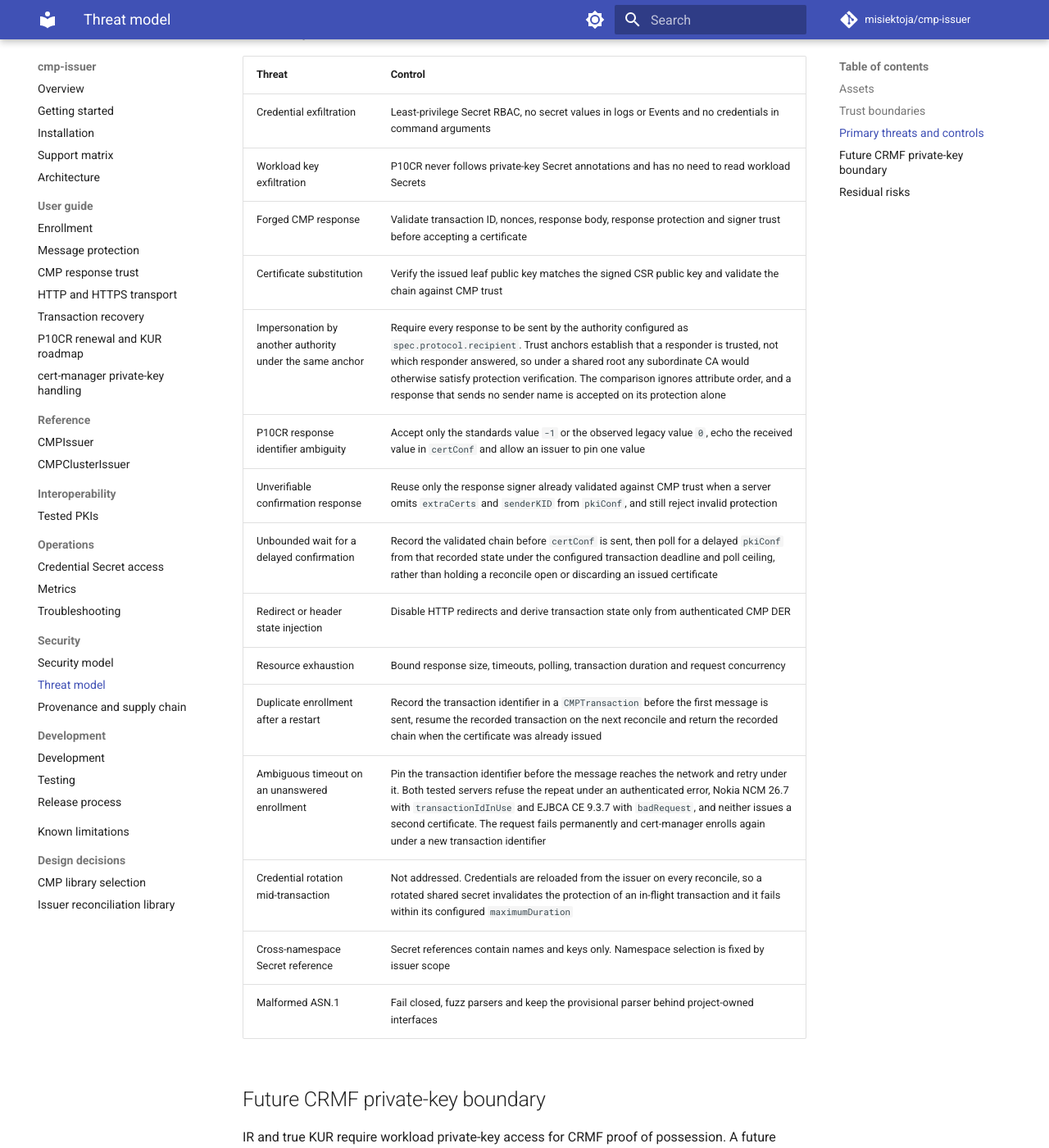
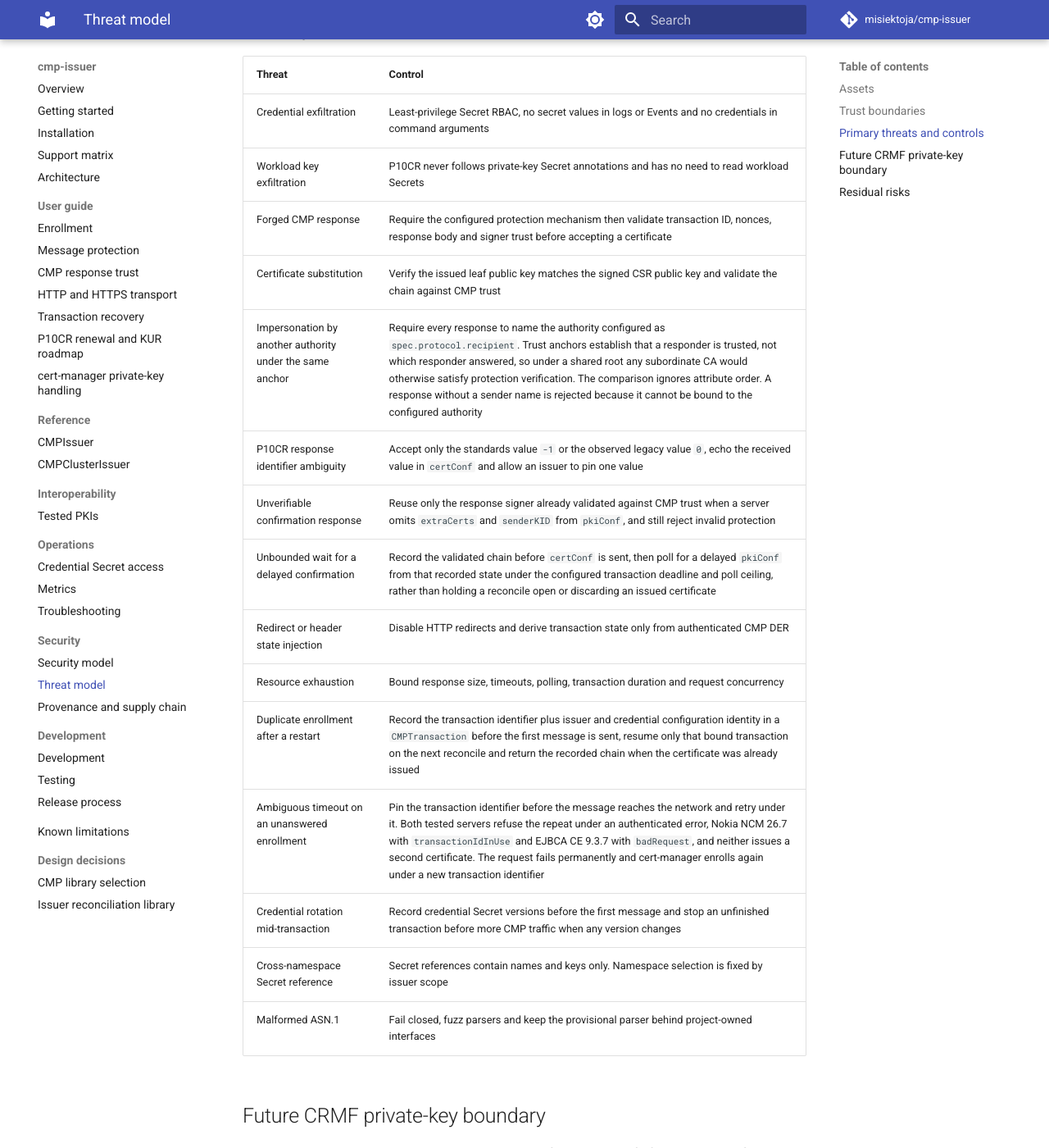
Before and after one commit to misiektoja/cmp-issuer, an MkDocs documentation site: the page built from docs/security/threat-model.md, in a window 1280 px wide and 1400 px high, scrolled down 658 px. Shown: the whole window at 82% size. Built offline with MkDocs 1.6.1 and Material for MkDocs 9.7.7, drawn with Linux system fonts in a browser that asks for light colours; comment, search, counter and statistics services are not loaded.

Commit message:
docs(security): close response and credential substitution threats

```diff
--- a/docs/security/threat-model.md
+++ b/docs/security/threat-model.md
@@ -18,17 +18,17 @@ cert-manager approval is a network boundary. Unapproved or denied CertificateReq
 | --- | --- |
 | Credential exfiltration | Least-privilege Secret RBAC, no secret values in logs or Events and no credentials in command arguments |
 | Workload key exfiltration | P10CR never follows private-key Secret annotations and has no need to read workload Secrets |
-| Forged CMP response | Validate transaction ID, nonces, response body, response protection and signer trust before accepting a certificate |
+| Forged CMP response | Require the configured protection mechanism then validate transaction ID, nonces, response body and signer trust before accepting a certificate |
 | Certificate substitution | Verify the issued leaf public key matches the signed CSR public key and validate the chain against CMP trust |
-| Impersonation by another authority under the same anchor | Require every response to be sent by the authority configured as `spec.protocol.recipient`. Trust anchors establish that a responder is trusted, not which responder answered, so under a shared root any subordinate CA would otherwise satisfy protection verification. The comparison ignores attribute order, and a response that sends no sender name is accepted on its protection alone |
+| Impersonation by another authority under the same anchor | Require every response to name the authority configured as `spec.protocol.recipient`. Trust anchors establish that a responder is trusted, not which responder answered, so under a shared root any subordinate CA would otherwise satisfy protection verification. The comparison ignores attribute order. A response without a sender name is rejected because it cannot be bound to the configured authority |
 | P10CR response identifier ambiguity | Accept only the standards value `-1` or the observed legacy value `0`, echo the received value in `certConf` and allow an issuer to pin one value |
 | Unverifiable confirmation response | Reuse only the response signer already validated against CMP trust when a server omits `extraCerts` and `senderKID` from `pkiConf`, and still reject invalid protection |
 | Unbounded wait for a delayed confirmation | Record the validated chain before `certConf` is sent, then poll for a delayed `pkiConf` from that recorded state under the configured transaction deadline and poll ceiling, rather than holding a reconcile open or discarding an issued certificate |
 | Redirect or header state injection | Disable HTTP redirects and derive transaction state only from authenticated CMP DER |
 | Resource exhaustion | Bound response size, timeouts, polling, transaction duration and request concurrency |
-| Duplicate enrollment after a restart | Record the transaction identifier in a `CMPTransaction` before the first message is sent, resume the recorded transaction on the next reconcile and return the recorded chain when the certificate was already issued |
+| Duplicate enrollment after a restart | Record the transaction identifier plus issuer and credential configuration identity in a `CMPTransaction` before the first message is sent, resume only that bound transaction on the next reconcile and return the recorded chain when the certificate was already issued |
 | Ambiguous timeout on an unanswered enrollment | Pin the transaction identifier before the message reaches the network and retry under it. Both tested servers refuse the repeat under an authenticated error, Nokia NCM 26.7 with `transactionIdInUse` and EJBCA CE 9.3.7 with `badRequest`, and neither issues a second certificate. The request fails permanently and cert-manager enrolls again under a new transaction identifier |
-| Credential rotation mid-transaction | Not addressed. Credentials are reloaded from the issuer on every reconcile, so a rotated shared secret invalidates the protection of an in-flight transaction and it fails within its configured `maximumDuration` |
+| Credential rotation mid-transaction | Record credential Secret versions before the first message and stop an unfinished transaction before more CMP traffic when any version changes |
 | Cross-namespace Secret reference | Secret references contain names and keys only. Namespace selection is fixed by issuer scope |
 | Malformed ASN.1 | Fail closed, fuzz parsers and keep the provisional parser behind project-owned interfaces |
 
```
